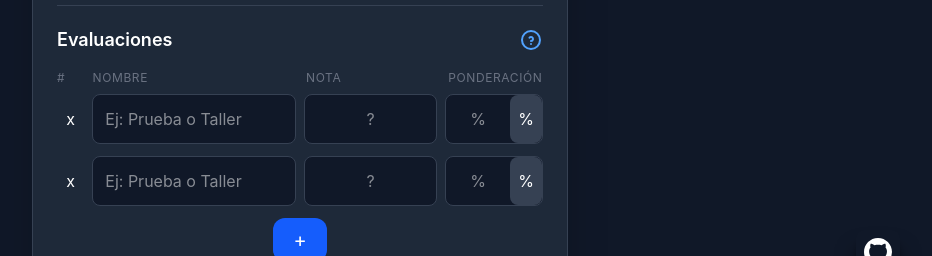
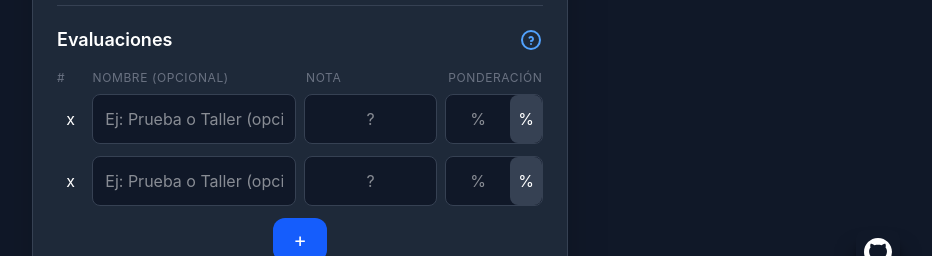
Before and after one commit to betra0/que-nota-necesito, a React (Vite) app: page / in a window 1280 px wide. Shown: the part 510-766 px from the top of the page, without its empty margins (340-1272 px from the left). Built offline with nearby package versions, Linux system fonts and the light colour scheme.

Commit message:
feat: update EvaluationList component to clarify optional fields in labels and placeholders

```diff
--- a/src/components/EvaluationList.jsx
+++ b/src/components/EvaluationList.jsx
@@ -28,7 +28,7 @@ function EvaluationList({ evaluations, addEvaluation, removeEvaluation, updateEv
           </div>
           <div className="mb-2 grid grid-cols-14 gap-3 text-xs uppercase tracking-wider text-gray-500">
             <span className="col-span-1">#</span>
-            <span className="col-span-6">Nombre</span>
+            <span className="col-span-6">Nombre (opcional)</span>
             <span className="col-span-4">Nota</span>
             <span className="col-span-3">Ponderación</span>
           </div>
@@ -99,7 +99,7 @@ function EvaluationRow({ name, grade, weight, index, evaluations, removeHandler,
                 x
               </button>
               <input
-                placeholder="Ej: Prueba o Taller"
+                placeholder="Ej: Prueba o Taller (opcional)"
                 className="rounded-lg border border-gray-700 bg-gray-900 px-3 py-3 outline-none transition focus:border-blue-500
                 col-span-6
                 "
@@ -126,10 +126,10 @@ function EvaluationRow({ name, grade, weight, index, evaluations, removeHandler,
                 "
                 onChange={(e) => setWeight(index, e.target.value)}
                 value={weight !== null ? weight : ''}
-              />
-              <span className="bg-gray-700 text-center flex justify-center items-center px-2 rounded-lg">
-                %
-              </span>
+                />
+                <span className="bg-gray-700 text-center flex justify-center items-center px-2 rounded-lg">
+                  %
+                </span>
               </div>
 
 
```
